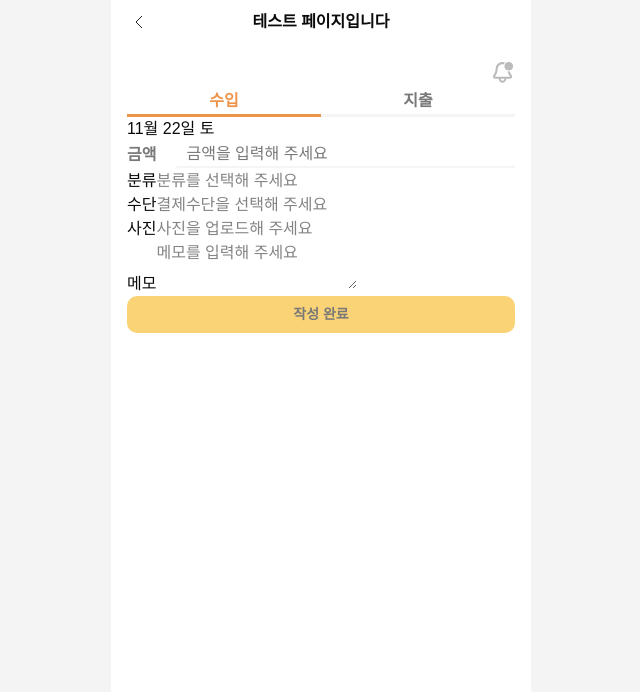
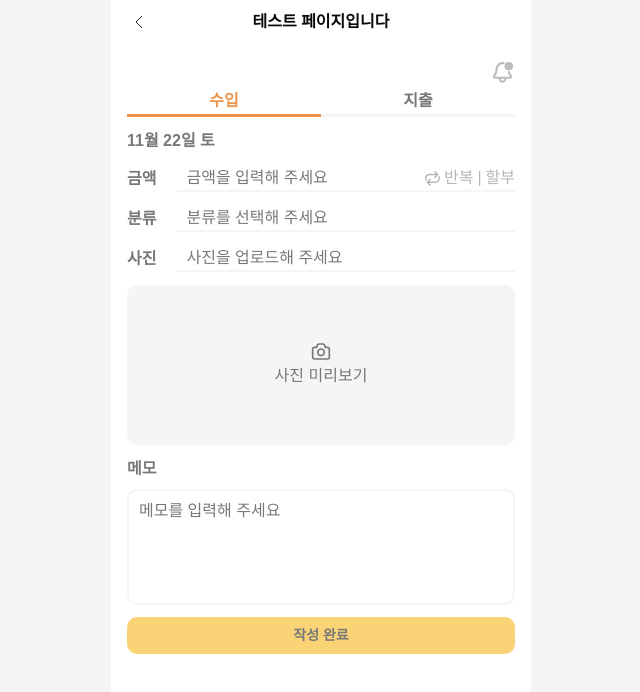
Before and after one commit to prgrms-fe-devcourse/FES-5-Project3-TEAM-5, a React (Vite) app: page /test in a window 1280 px wide. Shown: the top 692 px of the page, without its empty margins (319-959 px from the left). Built offline with nearby package versions, Linux system fonts and the light colour scheme; a web font is replaced by a local one.

Commit message:
[Feat} AddItem 페이지 구현

```diff
--- a/src/pages/item/add/AddItem.tsx
+++ b/src/pages/item/add/AddItem.tsx
@@ -1,61 +1,163 @@
-import { useState } from "react";
-import BinaryTabs from "./components/BinaryTabs"
-import SubmitButton from "@/shared/components/form/SubmitButton";
-import AmountInput from "./components/AmountInput";
-
+import { useRef, useState } from 'react'
+import BinaryTabs from './components/BinaryTabs'
+import SubmitButton from '@/shared/components/form/SubmitButton'
+import AmountInput from './components/AmountInput'
+import SelectField from './components/SelectField'
 
 function AddItem() {
-  const [tab, setTab] = useState<"수입"|"지출">("수입");
-  const [amount, setAmount] = useState("");
+  const [tab, setTab] = useState<'수입' | '지출'>('수입') // 탭 상태
+  const [amount, setAmount] = useState('') // 금액
+  const [memo, setMemo] = useState('') // 메모 내용
+
+  const [selectedFile, setSelectedFile] = useState<File | null>(null) // 업로드한 사진 객체
+  const [imageUrl, setImageUrl] = useState<string | null>(null) // 미리보기 사진 url
+  const fileInputRef = useRef<HTMLInputElement>(null) // hidden 처리된 file input 클릭하기 위한 ref
+
+  const [activeOption, setActiveOption] = useState<
+    'none' | 'repeat' | 'installment'
+  >('none')
+
+  const handleButtonClick = () => {
+    // 테스트용 -> 나중에 모달 띄우게 수정
+    // eslint-disable-next-line no-console
+    console.log('버튼이 눌렸습니다.')
+    setActiveOption('repeat')
+  }
+
+  const test = () => {
+    alert('test')
+  }
+
+  const handleFileChange = (e: React.ChangeEvent<HTMLInputElement>) => {
+    // 파일 선택
+    const file = e.target.files?.[0]
+    if (file) {
+      setSelectedFile(file)
+      setImageUrl(URL.createObjectURL(file))
+    } else {
+      setSelectedFile(null)
+      setImageUrl(null)
+    }
+  }
+
   return (
     <>
       {/* 상단 탭 */}
-      <BinaryTabs value={tab} onChange={setTab} options={["수입", "지출"]} />
+      <div className="mb-3">
+        <BinaryTabs
+          value={tab}
+          onChange={setTab}
+          options={['수입', '지출']}
+        />
+      </div>
 
       {/* 날짜 */}
-      <div>
-        <span>11월 22일 토</span>
+      <div className="mb-3">
+        <span className="text-neutral-dark font-bold">11월 22일 토</span>
       </div>
 
       {/* 폼 */}
-      <form>
+      <form className="space-y-3">
         {/* 금액 */}
         <div>
-          <div>
-            <AmountInput value={amount} onChange={setAmount} />
-          </div>
+          <AmountInput
+            value={amount}
+            onChange={setAmount}
+            onButtonClick={handleButtonClick}
+            activeOption={activeOption}
+          />
         </div>
 
         {/* 분류 */}
         <div>
-          <span>분류</span>
-          <input type="text" name="" placeholder="분류를 선택해 주세요" />
+          <SelectField
+            label="분류"
+            value={''}
+            placeholder="분류를 선택해 주세요"
+            onClick={test}
+          />
         </div>
 
         {/* 수단 */}
-        <div>
-          <span>수단</span>
-          <input type="text" name="" placeholder="결제수단을 선택해 주세요" />
-        </div>
+        {tab === '지출' && (
+          <div>
+            <SelectField
+              label="수단"
+              value={''}
+              placeholder="결제수단을 선택해 주세요"
+              onClick={test}
+            />
+          </div>
+        )}
 
         {/* 사진 */}
         <div>
-          <span>사진</span>
-          <input type="text" name="" placeholder="사진을 업로드해 주세요" />
+          <SelectField
+            label="사진"
+            value={selectedFile ? selectedFile.name : null}
+            placeholder="사진을 업로드해 주세요"
+            onClick={() => fileInputRef.current?.click()}
+          />
+          <input
+            ref={fileInputRef}
+            type="file"
+            accept="image/*"
+            onChange={handleFileChange}
+            className="hidden"
+          />
+        </div>
+
+        {/* 사진 미리보기 */}
+        <div className="bg-neutral-light h-40 rounded-lg flex items-center justify-center overflow-hidden">
+          {imageUrl ? (
+            <img
+              src={imageUrl}
+              alt="이미지 미리보기"
+              className="object-contain h-full"
+            />
+          ) : (
+            <div className="flex flex-col items-center justify-center text-neutral-dark">
+              <svg
+                width="20"
+                height="17"
+                viewBox="0 0 20 17"
+                className="mb-1"
+                fill="none"
+                xmlns="http://www.w3.org/2000/svg">
+                <path
+                  fillRule="evenodd"
+                  clipRule="evenodd"
+                  d="M9.99967 13.4998C12.3008 13.4998 14.1663 11.6343 14.1663 9.33317C14.1663 7.032 12.3008 5.1665 9.99967 5.1665C7.69849 5.1665 5.83301 7.032 5.83301 9.33317C5.83301 11.6343 7.69849 13.4998 9.99967 13.4998ZM9.99967 11.8391C8.61567 11.8391 7.49376 10.7172 7.49376 9.33317C7.49376 7.94917 8.61567 6.82725 9.99967 6.82725C11.3837 6.82725 12.5056 7.94917 12.5056 9.33317C12.5056 10.7172 11.3837 11.8391 9.99967 11.8391Z"
+                  fill="currentColor"
+                />
+                <path
+                  fillRule="evenodd"
+                  clipRule="evenodd"
+                  d="M7.96763 0.166504C6.82047 0.166504 5.82051 0.947246 5.54227 2.06016L5.18236 3.49984H3.33301C1.9523 3.49984 0.833008 4.61913 0.833008 5.99984V14.3332C0.833008 15.7139 1.9523 16.8332 3.33301 16.8332H16.6663C18.0471 16.8332 19.1663 15.7139 19.1663 14.3332V5.99984C19.1663 4.61913 18.0471 3.49984 16.6663 3.49984H14.817L14.4571 2.06016C14.1788 0.947246 13.1789 0.166504 12.0317 0.166504H7.96763ZM7.15918 2.46439C7.25192 2.09342 7.58524 1.83317 7.96763 1.83317H12.0317C12.4141 1.83317 12.7474 2.09342 12.8402 2.46439L13.2001 3.90406C13.3856 4.64601 14.0522 5.1665 14.817 5.1665H16.6663C17.1266 5.1665 17.4997 5.5396 17.4997 5.99984V14.3332C17.4997 14.7934 17.1266 15.1665 16.6663 15.1665H3.33301C2.87277 15.1665 2.49967 14.7934 2.49967 14.3332V5.99984C2.49967 5.5396 2.87277 5.1665 3.33301 5.1665H5.18236C5.94714 5.1665 6.61377 4.64601 6.79927 3.90406L7.15918 2.46439Z"
+                  fill="currentColor"
+                />
+              </svg>
+              <p>사진 미리보기</p>
+            </div>
+          )}
         </div>
 
         {/* 메모 */}
-        <div>
-          <span>메모</span>
-          <textarea name="" id="" placeholder="메모를 입력해 주세요"></textarea>
+        <div className="flex flex-col gap-2">
+          <span className="text-base text-neutral-dark font-bold">메모</span>
+          <textarea
+            name="memo"
+            id="memo"
+            placeholder="메모를 입력해 주세요"
+            value={memo}
+            onChange={e => setMemo(e.target.value)}
+            className="px-2.5 py-2 border-2 border-neutral-light rounded-lg focus:outline-none focus:border-primary-light placeholder:text-neutral-dark resize-none"
+            rows={4}></textarea>
         </div>
 
         <SubmitButton text="작성 완료" />
       </form>
     </>
-
-
-
   )
 }
 export default AddItem
--- a/src/pages/item/add/components/AmountInput.tsx
+++ b/src/pages/item/add/components/AmountInput.tsx
@@ -1,6 +1,7 @@
 import { formatPriceInput, formatPriceNumber } from '@/shared/utils/format'
 import { tw } from '@/shared/utils/tw'
 import { useState } from 'react'
+import RepeatButton from './RepeatButton'
 
 type Props = {
   value: string
@@ -9,6 +10,8 @@ type Props = {
   placeholder?: string
   label?: string
   name?: string
+  onButtonClick: () => void // 반복|할부 버튼 클릭 이벤트
+  activeOption?: 'none' | 'repeat' | 'installment'; // 반복|할부 상태
 }
 
 function AmountInput({
@@ -17,7 +20,9 @@ function AmountInput({
   maxDigits,
   placeholder = '금액을 입력해 주세요',
   label = '금액',
-  name = 'amount'
+  name = 'amount',
+  onButtonClick,
+  activeOption
 }: Props) {
   const [focused, setFocused] = useState(false) // 포커스 여부에 따라 숫자 포맷을 다르게 보여줌
   const displayText =
@@ -33,6 +38,13 @@ function AmountInput({
       <span className="text-base text-neutral-dark font-bold">{label}</span>
 
       <div className="relative flex-1">
+        <div
+          className={tw(
+            'flex items-center h-full',
+            'border-b-2',
+            focused ? 'border-primary-light' : 'border-neutral-light'
+          )}>
+          <div className="relative flex-1 h-full">
             <input
               type="text"
               inputMode="numeric"
@@ -44,19 +56,27 @@ function AmountInput({
               onFocus={() => setFocused(true)}
               onBlur={() => setFocused(false)}
               className={tw(
-            'px-2.5 w-full bg-transparent z-10 relative text-black border-b-2 border-primary-light focus:outline-none placeholder:text-neutral-dark',
+                'px-2.5 w-full bg-transparent z-10 relative text-black focus:outline-none placeholder:text-neutral-dark',
                 focused ? 'opacity-100' : 'opacity-0'
               )}
             />
 
             <div
               aria-hidden
-          className="px-2.5 absolute inset-0 flex items-center pointer-events-none border-b-2 border-neutral-light">
+              className="px-2.5 absolute inset-0 flex items-center pointer-events-none">
               {displayText ? (
                 <span className="text-black">{displayText}</span>
               ) : (
-            <span className="text-neutral-dark">{!focused && placeholder}</span>
+                <span className="text-neutral-dark">
+                  {!focused && placeholder}
+                </span>
               )}
+            </div>
+          </div>
+
+          <div className="ml-2 z-10">
+            <RepeatButton onClick={onButtonClick} activeOption={activeOption} />
+          </div>
         </div>
       </div>
     </div>
--- /dev/null
+++ b/src/pages/item/add/components/RepeatButton.tsx
@@ -0,0 +1,20 @@
+interface Props {
+  onClick: () => void
+  activeOption?: 'none' | 'repeat' | 'installment';
+}
+
+function RepeatButton({ onClick, activeOption = 'none' }:Props) {
+  return (
+    <button type="button" onClick={onClick} className="flex items-center gap-1 hover:cursor-pointer">
+      <svg width="15" height="15" viewBox="0 0 15 15" className={activeOption !== 'none' ? 'text-primary-base' : 'text-neutral-DEFAULT'} fill="none" xmlns="http://www.w3.org/2000/svg">
+        <path fill-rule="evenodd" clip-rule="evenodd" d="M5.90198 13.7546C5.91914 13.771 5.93273 13.7908 5.94193 13.8127C5.95112 13.8345 5.95571 13.8581 5.95542 13.8818C5.95513 13.9055 5.94996 13.9289 5.94023 13.9506C5.9305 13.9722 5.91642 13.9916 5.89887 14.0076L5.20391 14.6552C5.13203 14.7216 5.03706 14.7573 4.93924 14.7547C4.84141 14.7521 4.74848 14.7114 4.68023 14.6412L1.66339 11.5165C1.52253 11.3706 1.52225 11.1351 1.66321 10.9899L4.69673 7.86548C4.8375 7.72059 5.0734 7.71353 5.22279 7.84898L5.92435 8.48502C5.9995 8.55311 6.00069 8.66391 5.92618 8.7332L3.9915 10.5349C3.9915 10.5349 8.85211 10.5467 10.5633 10.5408C12.2746 10.5349 13.6278 8.98523 13.6278 7.36059C13.6278 6.69945 13.1165 5.74394 13.1165 5.74394C13.0709 5.65321 13.0915 5.51995 13.1608 5.44801L13.9499 4.62868C14.0199 4.55591 14.1123 4.57076 14.1554 4.66204C14.1554 4.66204 14.9996 6.37135 14.9996 7.27967C14.9996 9.849 13.0049 11.9429 10.5517 11.9429C8.0984 11.9429 4.05199 11.9613 4.05199 11.9613L5.90198 13.7546Z" fill="currentColor" />
+        <path fill-rule="evenodd" clip-rule="evenodd" d="M9.09764 1.00018C9.08049 0.983782 9.06689 0.964033 9.0577 0.942159C9.04851 0.920284 9.04391 0.896752 9.0442 0.873026C9.0445 0.8493 9.04967 0.825888 9.0594 0.804246C9.06913 0.782605 9.08321 0.763197 9.10076 0.74723L9.79572 0.0996505C9.86759 0.0332405 9.96256 -0.00246937 10.0604 0.000132862C10.1582 0.0027351 10.2511 0.0434436 10.3194 0.113581L13.3362 3.23829C13.4771 3.3842 13.4774 3.61973 13.3364 3.7649L10.3029 6.88934C10.1621 7.03423 9.92622 7.04129 9.77684 6.90584L9.07519 6.2698C9.00013 6.20171 8.99894 6.09091 9.07335 6.02162L11.0081 4.21993C11.0081 4.21993 6.14752 4.20811 4.43628 4.21406C2.72504 4.21993 1.37187 5.76959 1.37187 7.39422C1.37187 8.05537 1.88308 9.01088 1.88308 9.01088C1.92872 9.10161 1.9081 9.23487 1.83881 9.30681L1.04973 10.1261C0.979709 10.1989 0.887329 10.1841 0.844254 10.0928C0.844254 10.0928 0 8.38356 0 7.47515C0 4.90582 1.9947 2.81195 4.44792 2.81195C6.90122 2.81195 10.9476 2.79353 10.9476 2.79353L9.09764 1.00018Z" fill="currentColor" />
+      </svg>
+
+      <span className={activeOption === 'repeat' ? 'text-primary-base' : 'text-neutral-DEFAULT'}>반복</span>
+      <span className="text-neutral-DEFAULT"> | </span>
+      <span className={activeOption === 'installment' ? 'text-primary-base' : 'text-neutral-DEFAULT'}>할부</span>
+    </button>
+  )
+}
+export default RepeatButton
--- /dev/null
+++ b/src/pages/item/add/components/SelectField.tsx
@@ -0,0 +1,28 @@
+
+
+type Props = {
+  label: string
+  value: string | null;
+  placeholder: string;
+  onClick: () => void
+}
+
+
+function SelectField({ label, value, placeholder, onClick }: Props) {
+  return (
+    <div className="flex items-center gap-5 h-7 w-full">
+      <span className="text-base text-neutral-dark font-bold">{label}</span>
+      <div className="relative flex-1">
+        <input
+          type="text"
+          readOnly
+          value={value || ''}
+          placeholder={placeholder}
+          onClick={onClick}
+          className="px-2.5 w-full bg-transparent text-black focus:outline-none focus:border-primary-light border-b-2 border-neutral-light placeholder:text-neutral-dark"
+        />
+      </div>
+    </div>
+  )
+}
+export default SelectField
```
Lines whose indentation alone changed are shown as unchanged.
